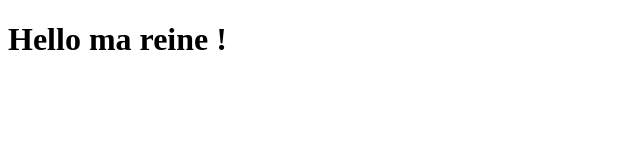
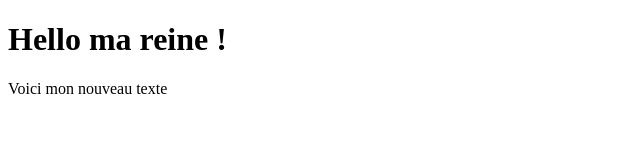
Before and after one commit to HodaNobunaga/projetTest, a plain HTML site: page index.html in a window 1280 px wide. Shown: the whole page, without its empty margins (0-640 px from the left). Drawn offline with Linux system fonts and the light colour scheme.

Commit message:
new branch

```diff
--- a/index.html
+++ b/index.html
@@ -9,6 +9,7 @@
 
 
 <h1> Hello ma reine ! </h1>
+<p> Voici mon nouveau texte</p>
 
 </body>
 </html>
```
